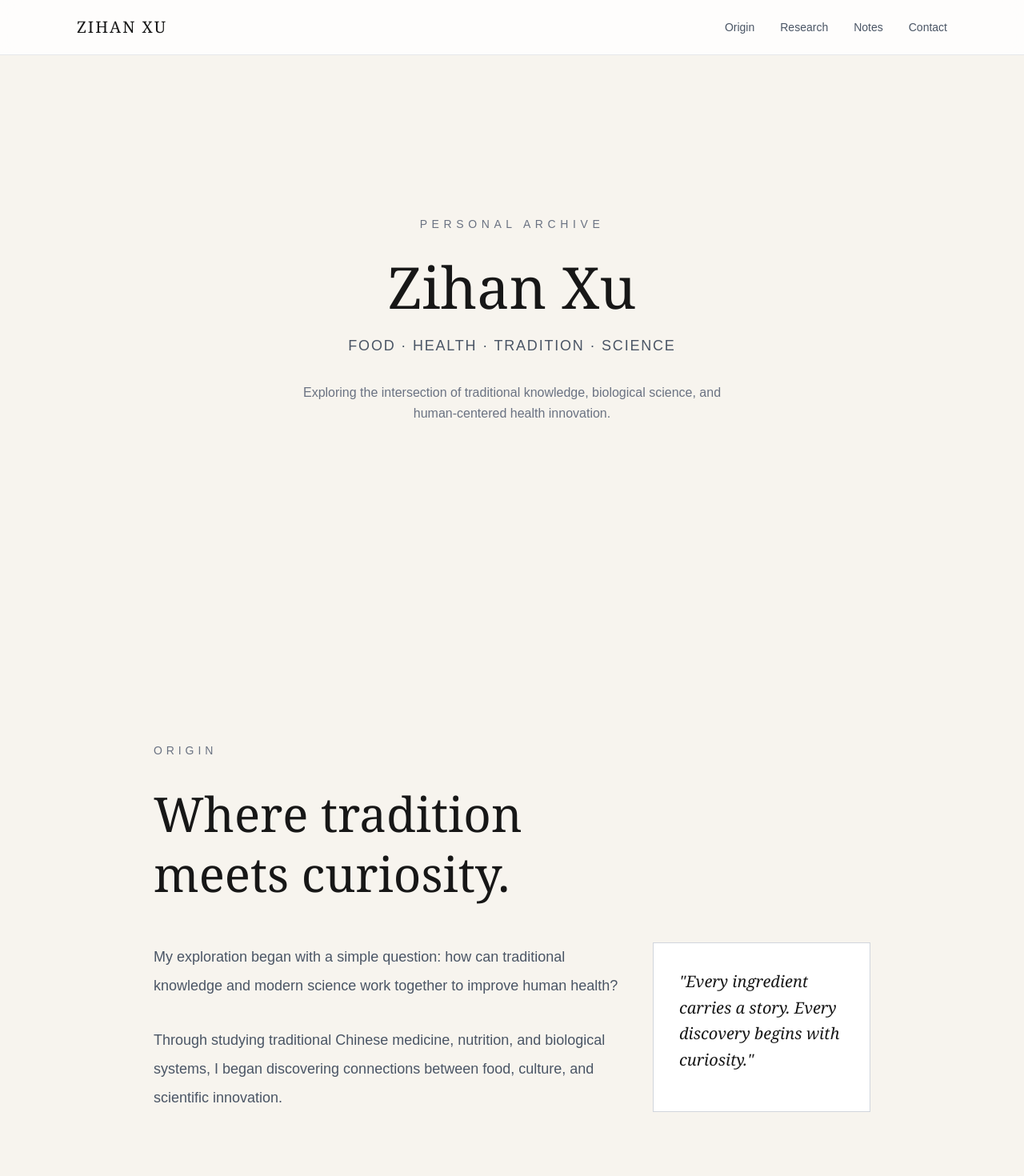
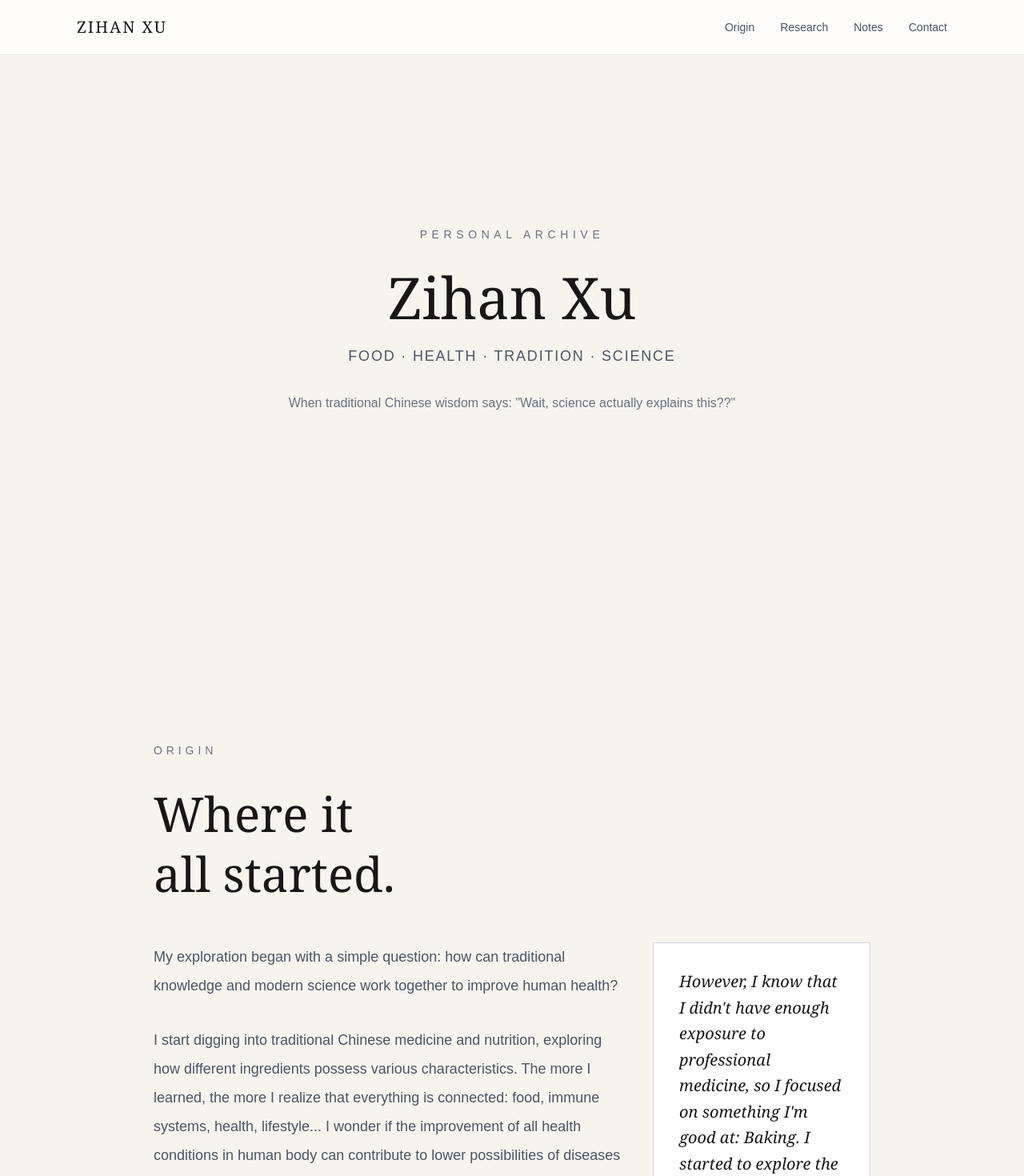
Before and after one commit to Sophie77227/Sophie-s-TCM-research-website, a Next.js app: page / in a window 1280 px wide. Shown: the top 1470 px of the page at 80% size. Built offline with nearby package versions, Linux system fonts and the light colour scheme.

Commit message:
Update Herbal Whisper content

```diff
--- a/components/HerbalWhisper.tsx
+++ b/components/HerbalWhisper.tsx
@@ -105,7 +105,7 @@ export default function HerbalWhisper() {
         <p className="mt-4 text-sm text-gray-400">
   Herbal Whisper provides educational perspectives based on Traditional
   Chinese Medicine. It does not replace professional medical advice.
-</p>
+        </p>
 
 
         <div
--- a/components/Hero.tsx
+++ b/components/Hero.tsx
@@ -17,8 +17,7 @@ export default function Hero() {
         </p>
 
         <p className="mt-8 max-w-xl text-gray-500 leading-relaxed">
-          Exploring the intersection of traditional knowledge,
-          biological science, and human-centered health innovation.
+          When traditional Chinese wisdom says: "Wait, science actually explains this??"
         </p>
 
       </div>
--- a/components/Origin.tsx
+++ b/components/Origin.tsx
@@ -13,9 +13,9 @@ export default function Origin() {
 
 
         <h2 className="font-serif text-5xl md:text-6xl leading-tight mb-12">
-          Where tradition
+          Where it
           <br />
-          meets curiosity.
+          all started.
         </h2>
 
 
@@ -32,10 +32,7 @@ export default function Origin() {
 
 
             <p className="text-gray-600 leading-loose text-lg mt-8">
-              Through studying traditional Chinese medicine,
-              nutrition, and biological systems, I began
-              discovering connections between food, culture,
-              and scientific innovation.
+              I start digging into traditional Chinese medicine and nutrition, exploring how different ingredients possess various characteristics. The more I learned, the more I realize that everything is connected: food, immune systems, health, lifestyle... I wonder if the improvement of all health conditions in human body can contribute to lower possibilities of diseases and illnesses.
             </p>
 
           </div>
@@ -45,8 +42,7 @@ export default function Origin() {
           <div className="border border-gray-300 bg-white p-8">
 
             <p className="font-serif italic text-xl leading-relaxed">
-              "Every ingredient carries a story.
-              Every discovery begins with curiosity."
+              However, I know that I didn't have enough exposure to professional medicine, so I focused on something I'm good at: Baking. I started to explore the functions of different ingredients and understand how they can serve our body.
             </p>
 
           </div>
```
